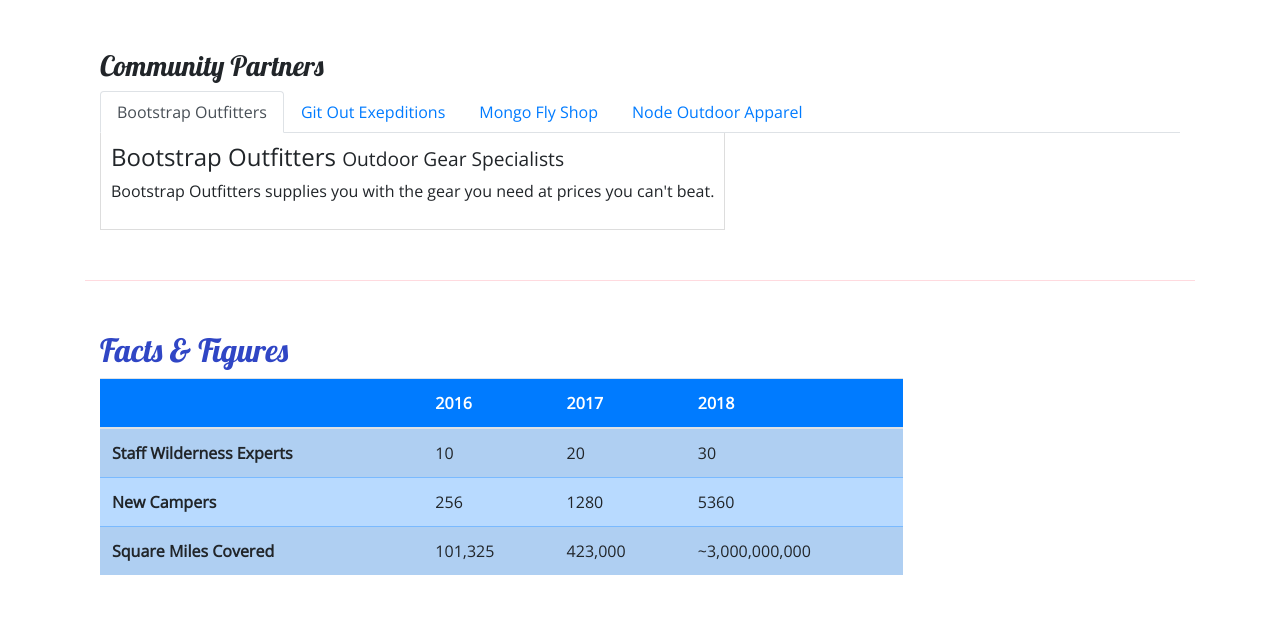
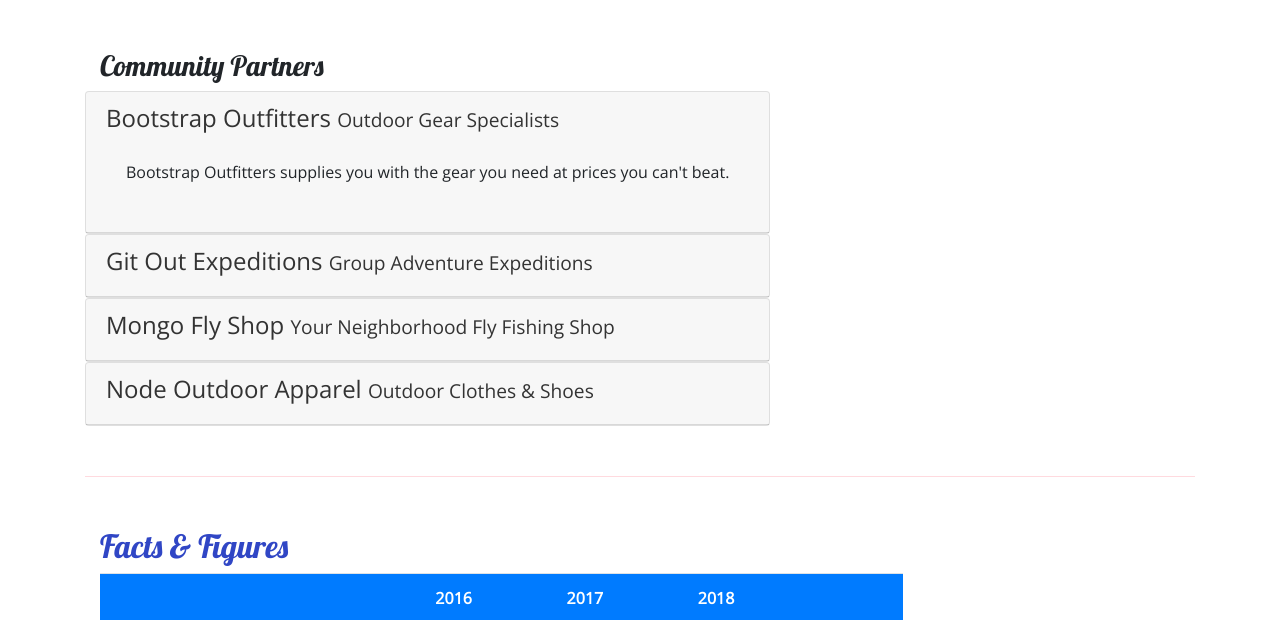
Before and after one commit to OQures/FirstBootstrapProject, a website: page aboutus.html in a window 1280 px wide. Shown: the part 877-1497 px from the top of the page. Drawn offline with nearby package versions, Linux system fonts and the light colour scheme.

Commit message:
Accordion

```diff
--- a/aboutus.html
+++ b/aboutus.html
@@ -109,29 +109,47 @@
                 <div class="row row-content">
                     <div class="col-sm-12">
                         <h3>Community Partners</h3>
-                        <ul class="nav nav-tabs">
-                            <li class="nav-item"><a class="nav-link active" href="#bootstrap" role="tab" data-toggle="tab"> Bootstrap Outfitters </a></li>
-                            <li class="nav-item"><a class="nav-link" href="#git" role="tab" data-toggle="tab">Git Out Exepditions</a></li>
-                            <li class="nav-item"><a class="nav-link" href="#mongo" role="tab" data-toggle="tab">Mongo Fly Shop</a></li>
-                            <li class="nav-item"><a class="nav-link" href="#node" role="tab" data-toggle="tab">Node Outdoor Apparel</a></li>
-                        </ul>
                     </div>
-                    <div class="tab-content">
-                        <div role="tabpanel" class="tab-pane fade show active" id="bootstrap">
-                            <h4>Bootstrap Outfitters <small>Outdoor Gear Specialists</small></h4>
-                            <p class="d-none d-sm-block">Bootstrap Outfitters supplies you with the gear you need at prices you can't beat.</p>
+                    <div id="accordion">
+                        <div class="card">
+                            <div role="tab" class="card-header">
+                                <h4><a data-toggle="collapse"data-target="#bootstrap" id="removedesign"> Bootstrap Outfitters <small>Outdoor Gear Specialists</small></a></h4>
+                                <div class="collapse show" id="bootstrap" data-parent="#accordion">
+                                    <div class="card-body">
+                                        <p class="d-none d-sm-block">Bootstrap Outfitters supplies you with the gear you need at prices you can't beat.</p>
+                                    </div>
+                                </div>
+                            </div>
                         </div>
-                        <div role="tabpanel" class="tab-pane fade" id="git">
-                            <h4>Git Out Expeditions <small>Group Adventure Expeditions</small></h4>
-                            <p class="d-none d-sm-block">Join Git Out Expeditions to explore new horizons with a group of other adventurers!</p>
+                        <div class="card">
+                            <div role="tab" class="card-header">
+                                <h4><a class="collapsed" data-toggle="collapse"data-target="#git" id="removedesign"> Git Out Expeditions <small>Group Adventure Expeditions</small></a></h4>
+                                <div class="collapse" id="git" data-parent="#accordion">
+                                    <div class="card-body">
+                                        <p class="d-none d-sm-block">Join Git Out Expeditions to explore new horizons with a group of other adventurers!</p>
+                                    </div>
+                                </div>
+                            </div>
                         </div>
-                        <div role="tabpanel" class="tab-pane fade" id="mongo">
-                            <h4>Mongo Fly Shop <small>Your Neighborhood Fly Fishing Shop</small></h4>
-                            <p class="d-none d-sm-block">Need a new fishing pole, a tacklebox, or flies of all kinds? Stop by Mongo Fly Shop.</p>
+                        <div class="card">
+                            <div role="tab" class="card-header">
+                                <h4><a class="collapsed" data-toggle="collapse"data-target="#mongo" id="removedesign">Mongo Fly Shop <small>Your Neighborhood Fly Fishing Shop</small></a></h4>
+                                <div class="collapse" id="mongo" data-parent="#accordion">
+                                    <div class="card-body">
+                                        <p class="d-none d-sm-block">Need a new fishing pole, a tacklebox, or flies of all kinds? Stop by Mongo Fly Shop.</p>
+                                    </div>
+                                </div>
+                            </div>
                         </div>
-                        <div role="tabpanel" class="tab-pane fade" id="node">
-                            <h4>Node Outdoor Apparel <small>Outdoor Clothes & Shoes</small></h4>
-                            <p class="d-none d-sm-block">From polar fleeces to swimsuits, hiking boots to waders, a visit to Node will be sure to get you covered.</p>
+                        <div class="card">
+                            <div role="tab" class="card-header">
+                                <h4><a class="collapsed" data-toggle="collapse"data-target="#node" id="removedesign">Node Outdoor Apparel <small>Outdoor Clothes & Shoes</small></a></h4>
+                                <div class="collapse" id="node" data-parent="#accordion">
+                                    <div class="card-body">
+                                        <p class="d-none d-sm-block">From polar fleeces to swimsuits, hiking boots to waders, a visit to Node will be sure to get you covered.</p>
+                                    </div>
+                                </div>
+                            </div>
                         </div>
                     </div>
                 </div>
--- a/css/styles.css
+++ b/css/styles.css
@@ -42,3 +42,8 @@ header h2 {
     padding: 10px;
     margin-left: 15px;
 }
+
+#removedesign {
+    text-decoration: none;
+    color: rgb(51, 51, 51);
+}
```
